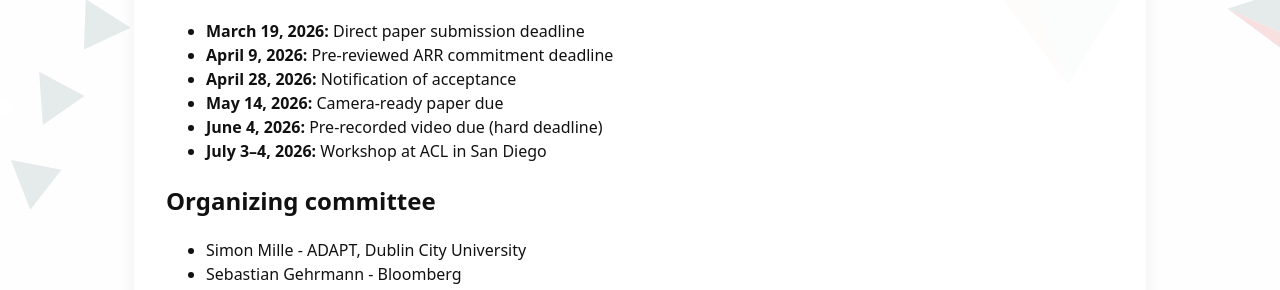
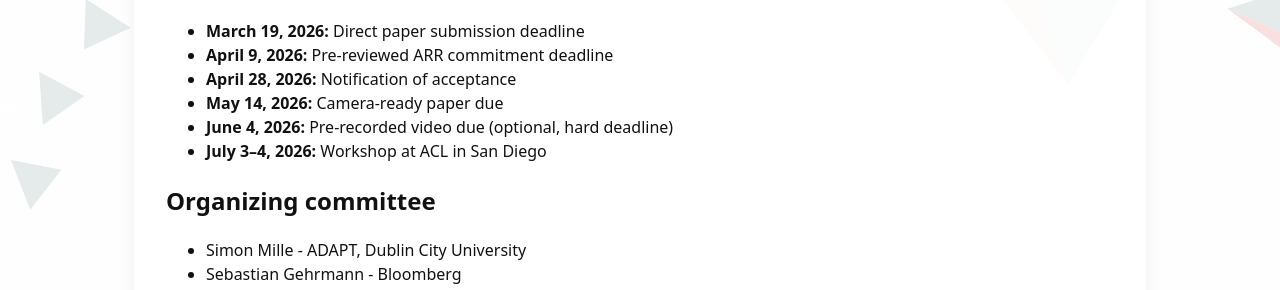
Before and after one commit to GEM-workshop/gem-workshop.github.io, a Jekyll site: the page built from index.md, in a window 1280 px wide and 900 px high, scrolled down 2432 px. Shown: the part 202-492 px from the top of the window. Built offline with Jekyll 4.4.1, drawn with Linux system fonts in a browser that asks for light colours.

Commit message:
Update index.md
Added that video uploading is optional

```diff
--- a/index.md
+++ b/index.md
@@ -83,7 +83,7 @@ All accepted papers will be given up to an additional page to address reviewers
 * **April 9, 2026:** Pre-reviewed ARR commitment deadline
 * **April 28, 2026:** Notification of acceptance
 * **May 14, 2026:** Camera-ready paper due
-* **June 4, 2026:** Pre-recorded video due (hard deadline)
+* **June 4, 2026:** Pre-recorded video due (optional, hard deadline)
 * **July 3–4, 2026:** Workshop at ACL in San Diego
 
 ## **Organizing committee**
```
